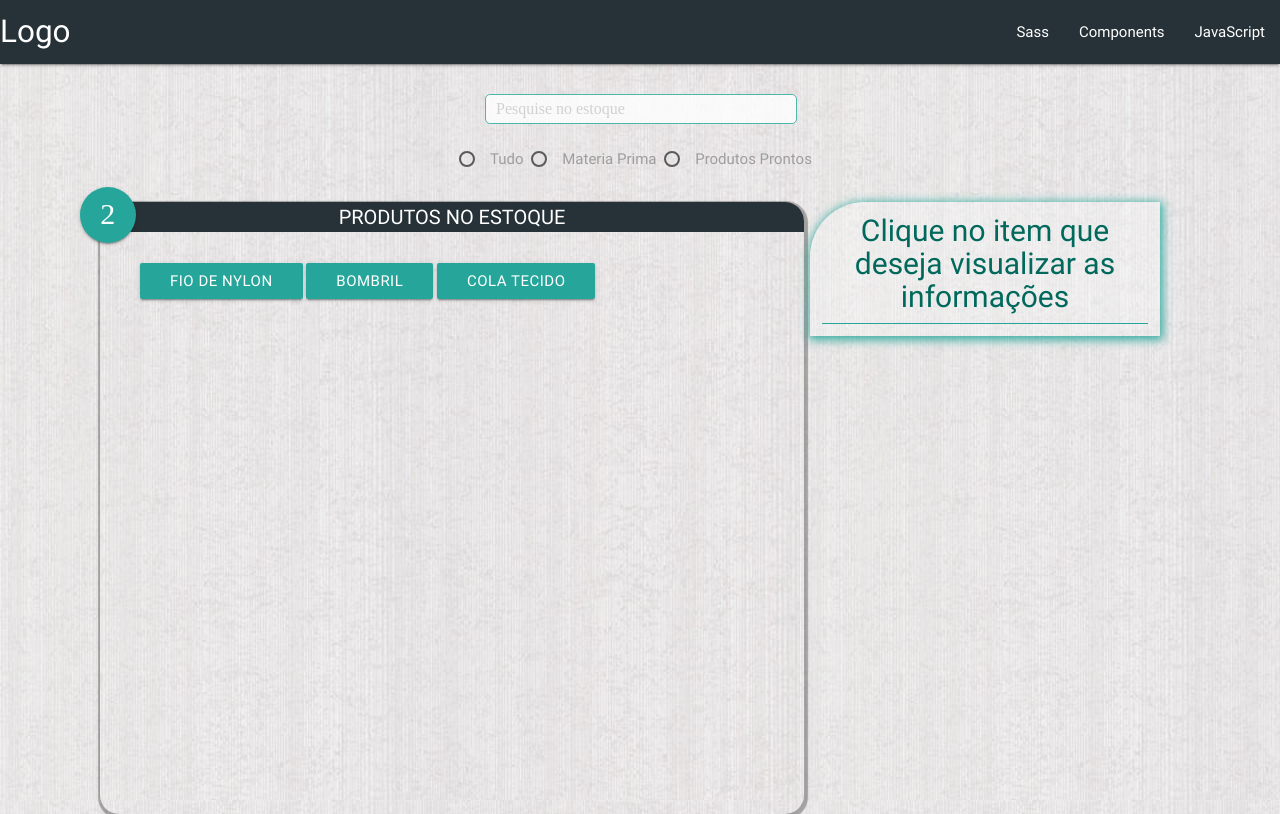
After one commit to brianbruno/librifactories, a PHP site: page /source/empresa/controleEstoque.php in a window 1280 px wide. The commit adds this page. Run offline with PHP 8.4, Linux system fonts and the light colour scheme; some libraries are stand-ins or nearby versions.

Commit message:
Inclusão da pagina de Controle de Estoque
Nesta pasta está incluso a pasta CSS contendo uma unica folha de estilo na qual fornece padrões de desing para o arquivo:

- ControleEstoque.php

e para os arquivos dentro da pasta estoque:

- bombril.html
- cola_tecido.html
- fio_de_naylon.html

```diff
--- a/index.php
+++ b/index.php
@@ -16,6 +16,9 @@
         case "meuspedidos":
             include('source/cliente/Meus Pedidos - Cliente/meuspedidos.php');
             break;
+        case "produtosestoque":
+            include('source/empresa/controleEstoque.php');
+            break;
         default:
             include ('source/inicio.php');
             break;
--- /dev/null
+++ b/source/empresa/controleEstoque.php
@@ -0,0 +1,167 @@
+<!DOCTYPE html>
+<html lang="en">
+
+<head>
+
+    <!-- Compiled and minified JavaScript -->
+    <link rel="stylesheet" href="source/empresa/css/Controle%20de%20Estoque.css">
+    <!-- Compiled and minified CSS -->
+    <link rel="stylesheet" href="https://cdnjs.cloudflare.com/ajax/libs/materialize/0.100.2/css/materialize.min.css">
+    <script src="//code.jquery.com/jquery-1.12.4.js"></script>
+    <script src="//code.jquery.com/ui/1.12.1/jquery-ui.js"></script>
+    <!--Import Google Icon Font-->
+    <link href="https://fonts.googleapis.com/icon?family=Material+Icons" rel="stylesheet">
+    <!--Import materialize.css-->
+    <meta charset="UTF-8">
+    <script type="text/javascript" src="https://code.jquery.com/jquery-3.2.1.min.js">
+    </script>
+    <link rel="stylesheet" href="https://cdnjs.cloudflare.com/ajax/libs/materialize/0.100.2/css/materialize.min.css">
+
+    <!-- Compiled and minified JavaScript -->
+    <script src="https://cdnjs.cloudflare.com/ajax/libs/materialize/0.100.2/js/materialize.min.js"></script>
+
+
+    <title>Controle de Estoque</title>
+
+</head>
+
+<body>
+
+
+
+    <nav>
+        <div class="nav-wrapper">
+            <a href="#" class="brand-logo">Logo</a>
+            <ul id="nav-mobile" class="right hide-on-med-and-down">
+                <li><a href="sass.html">Sass</a></li>
+                <li><a href="badges.html">Components</a></li>
+                <li><a href="collapsible.html">JavaScript</a></li>
+            </ul>
+        </div>
+    </nav>
+
+    <script>
+        $(document).ready(function() {
+            $('.collapsible').collapsible();
+        });
+
+        function mudarImgParaQuant() {
+            $('.imagemDoProduto').toggle(500);
+            $('.quantProduto').toggle(500);
+        }
+
+        function mudarQuantParaImg() {
+            $('.quantProduto').toggle(500);
+            $('.imagemDoProduto').toggle(500);
+        }
+
+
+        function carregarCategoria(quant, min, max) {
+            var quantidade = quant;
+            document.getElementById('quant').innerHTML = quantidade + '<br><span class="uni">unidades</span>';
+            if (quant < min) {
+                $("#product").addClass("quantAbaixo");
+            } else if (quant > max) {
+                $("#product").addClass("quantAcima");
+            } else if (quant > min && quant < max) {
+                $("#product").addClass("quantNormal");
+            }
+        }
+
+        function alternarNotificacoesProdutos() {
+            $("#notificacoes").slideToggle(500);
+            $("#productEstoque").slideToggle(500);
+            $("#relatorio").slideToggle(500);
+            $("#informativa").slideToggle(500);
+        }
+    </script>
+
+
+    <!-- Campo de pesquisa no estoque -->
+
+
+    <div id="pesquisaEstoque">
+        <form action="opcaoDePesquisa">
+            <div id="campoPesquisa">
+                <input id="pesquisaEstoque" type="text" placeholder="Pesquise no estoque">
+            </div>
+            <br>
+            <input class="with-gap" name="group1" type="radio" id="tudo" />
+            <label for="tudo">Tudo</label>
+            <input class="with-gap" name="group1" type="radio" id="materia" />
+            <label for="materia">Materia Prima</label>
+            <input class="with-gap" name="group1" type="radio" id="produtos" />
+            <label for="produtos">Produtos Prontos</label>
+        </form>
+    </div>
+
+    <!-- Resultado da pesquisa no estoque   -->
+
+    <section>
+        <div id="informativa" class="informativa">
+            PRODUTOS NO ESTOQUE
+        </div>
+
+        <div id="relatorio" class="informativa" >
+            RELATÓRIO DE PRODUTOS COM ALERTA
+        </div>
+
+        <div id="circuloQuant">
+            <a onclick="alternarNotificacoesProdutos();" data-position="top" class="tooltipped btn btn-floating btn-large pulse" data-position="top" data-tooltip="Alerta de Excesso/Escassez" data-delay="50">2</a>
+        </div>
+
+        <div id="productEstoque">
+            <a onclick="loadDoc('fio_de_nylon'), setTimeout(function(){ carregarCategoria(250, 410, 1200);}, 50);" class="products waves-effect waves-light btn">Fio de Nylon</a>
+
+            <a onclick="loadDoc('bombril'), setTimeout(function(){ carregarCategoria(6730, 1000, 4000);}, 50);" class="products waves-effect waves-light btn">Bombril</a>
+
+            <a onclick="loadDoc('cola_tecido'), setTimeout(function(){ carregarCategoria(300, 100, 401);}, 50);" class="products waves-effect waves-light btn">Cola Tecido</a>
+        </div>
+
+
+
+
+
+        <div id="notificacoes">
+            <ul class="collapsible popout" data-collapsible="accordion">
+                <li>
+                    <div onclick="loadDoc('fio_de_nylon'), setTimeout(function(){ carregarCategoria(250, 410, 1200);}, 50);" class="collapsible-header">Fio de Nylon</div>
+                    <div class="collapsible-body">Contém 250 - Minimo de 410 - Maximo de 1200 <br> FALTAM: 160 unidades.</div>
+                </li>
+                <li>
+                    <div onclick="loadDoc('bombril'), setTimeout(function(){ carregarCategoria(6730, 1000, 4000);}, 50);" class="collapsible-header">Bombril</div>
+                    <div class="collapsible-body"><span>Contém 6730 - Minimo de 1000 - Maximo de 4000 <br> SOBRAM: 2730 unidades.</span></div>
+                </li>
+            </ul>
+
+        </div>
+
+
+
+    </section>
+
+    <!-- Barra fixa lateral -->
+    <div id="sidebarProdutoEmDestaque" class="z-depth-5">
+        <h1>Clique no item que deseja visualizar as informações</h1>
+    </div>
+
+    <!--  AJAX -->
+
+    <script>
+        function loadDoc(nome) {
+            var xhttp = new XMLHttpRequest();
+            xhttp.onreadystatechange = function() {
+                if (this.readyState == 4 && this.status == 200) {
+                    document.getElementById("sidebarProdutoEmDestaque").innerHTML =
+                        this.responseText;
+                }
+            };
+            xhttp.open("GET", "source/empresa/estoque/" + nome + ".html", true);
+            xhttp.send();
+        }
+    </script>
+
+
+</body>
+
+</html>
--- /dev/null
+++ b/source/empresa/css/Controle de Estoque.css
@@ -0,0 +1,253 @@
+body {
+   background-image: url(/source/empresa/img/fundo.jpg);
+
+}
+
+
+/*Navbar*/
+
+div.nav-wrapper {
+    background-color: #263238;
+}
+
+
+/*Resultado da pesquisa no estoque*/
+
+section {
+    width: 55%;
+    margin-left: 100px;
+    padding-bottom: 500px;
+    border-radius: 19px;
+    position: absolute;
+    box-shadow: 1px 2px 1px 3px rgba(0,0,0,.3);
+}
+
+div.informativa{
+    padding: 0;
+    background-color: #263238;
+    border-top-left-radius: 19px;
+    border-top-right-radius: 19px;
+    color: white;
+    font-size: 20px;
+    text-align: center;
+    margin-bottom: -25px;
+}
+
+div#circuloQuant a{
+    top: -20px;
+    left: -60px;
+    color: white;
+    font-size: 30px;
+    font-family: century gothic;
+}
+section a:first-of-type{
+    margin-left: 40px;
+}
+
+section a.products{
+    margin-bottom: 15px;
+}
+
+/* NOTIFICACOES x PRODUTOS*/
+div#notificacoes {
+    display: none;
+}
+div#productEstoque{
+    display: block;
+}
+
+div#informativa{
+    display: block;
+}
+
+div#relatorio{
+    display: none;
+}
+
+/*PESQUISAR NO ESTOQUE*/
+
+div#pesquisaEstoque {
+    display: block;
+    width: 370px;
+    margin: auto;
+    margin-bottom: 30px;
+}
+
+div#campoPesquisa {
+    width: 310px;
+    display: block;
+    margin: auto;
+}
+
+input#pesquisaEstoque {
+    all: initial;
+    width: 300px;
+    border: 1px solid #4db6ac;
+    transition: 1s;
+    padding-bottom: 5px;
+    padding-top: 5px;
+    padding-left: 10px;
+    color: gray;
+    margin-top: 30px;
+    border-radius: 5px;
+    background-color: rgba(255, 255, 255, .8);
+}
+
+input#pesquisaEstoque:hover {
+    transition: 1s;
+    box-shadow: 1px 1px 1px gray;
+}
+
+
+/*SIDEBAR DE PRODUTO EM DESTAQUE*/
+
+div#sidebarProdutoEmDestaque {
+    width: 350px;
+    position: fixed;
+    right: 120px;
+    background-color:;
+    color: black;
+    cursor:default;
+    box-shadow: 1px 2px 10px 2px rgba(38,166,154,.9);
+    border-top-left-radius: 55px;
+    background-color: rgba(250,250,250,.3);
+}
+
+div.imagemDoProduto {
+    position: absolute;
+    display: none;
+    margin-top: 10px;
+}
+
+div.quantProduto {
+    border-radius: 10px;
+    padding-top: 38px;
+    cursor: pointer;
+    margin-top: 10px;
+}
+
+div.canto {
+    right: 19px;
+    top: 90px;
+    width: 150px;
+    position: absolute;
+    height: 150px;
+}
+
+div.imagemDoProduto img {
+    overflow: hidden;
+    border-radius: 10px;
+    cursor: pointer
+}
+
+div#sidebarProdutoEmDestaque h2 {
+    font-size: 50px;
+    text-align: center;
+    margin: 0;
+    margin-top: 20px;
+    line-height: 0.3;
+}
+
+img.tabela {
+    position: absolute;
+    width: 140px;
+    right: 23px;
+    top: 80px;
+    border-top-left-radius: 10px;
+    border-top-right-radius: 10px;
+}
+
+.quantNormal {
+    background-color: rgba(60, 179, 113, .5);
+}
+
+.quantAcima {
+    background-color: rgba(255, 215, 0, .5);
+}
+
+.quantAbaixo {
+    background-color: rgba(220, 20, 60, .5);
+}
+
+.uni {
+    font-size: 10px !important;
+}
+
+
+/*SIDEBAR DE PRODUTO EM DESTAQUE - TEXTOS*/
+
+div#sidebarProdutoEmDestaque h1 {
+    text-align: center;
+    font-size: 30px;
+    margin: 12px;
+    color: #00695c;
+    padding-bottom: 10px;
+    border-bottom: 1px solid #26a69a;
+}
+
+div#sidebarProdutoEmDestaque h6 {
+    text-align: right;
+    padding-right: 13px;
+    color: #26a69a;
+    margin-top: -8px;
+    margin-bottom: -5px;
+}
+
+div#sidebarProdutoEmDestaque h5 {
+    font-size: 15px;
+    padding: 5px 1px;
+    line-height: 1.2;
+    margin-left: 14px;
+    margin-right: 10px;
+    text-align: center;
+    box-shadow: 1px 2px 3px 1px rgba(0,0,0,.5);
+    border-radius: 10px;
+    background-color: #b2dfdb;
+    transition: 1s;
+}
+
+div#sidebarProdutoEmDestaque h5:hover {
+    background-color: #26a69a;
+}
+
+div#sidebarProdutoEmDestaque h5:first-of-type {
+    margin-top: 20px;
+}
+
+div.divH5 {
+    width: 50%;
+    overflow: hidden;
+}
+
+div#sidebarProdutoEmDestaque h4 {
+    text-align: center;
+    border-top: 1px solid #26a69a;
+    margin-top: 30px;
+    padding-top: 10px;
+    margin-left: 10px;
+    color: #00695c;
+    margin-right: 10px;
+    font-size: 15px;
+}
+
+div#sidebarProdutoEmDestaque h3 {
+    text-align: center;
+    margin: 10px;
+    margin-top: -10px;
+    font-size: 15px;
+}
+
+
+.identificadorDeTipo {
+    font-size: 11px !important;
+    background-color: #26a69a;
+    width: 350px;
+    text-align: center !important;
+    margin: 0 !important;
+    right: 0 !important;
+    position: absolute;
+    border-bottom-right-radius: 10px;
+    border-bottom-left-radius: 10px;
+    padding: 3px !important;
+    color: white !important;
+}
```
Also changed, not shown: source/empresa/estoque/bombril.html (added, +29 -0 lines), source/empresa/estoque/cola_tecido.html (added, +28 -0 lines), source/empresa/estoque/fio_de_nylon.html (added, +29 -0 lines), source/empresa/img/cola.jpg (added), source/empresa/img/estoque.png (added), source/empresa/img/fio.jpg (added), source/empresa/img/fundo.jpg (added), 1 other file.
